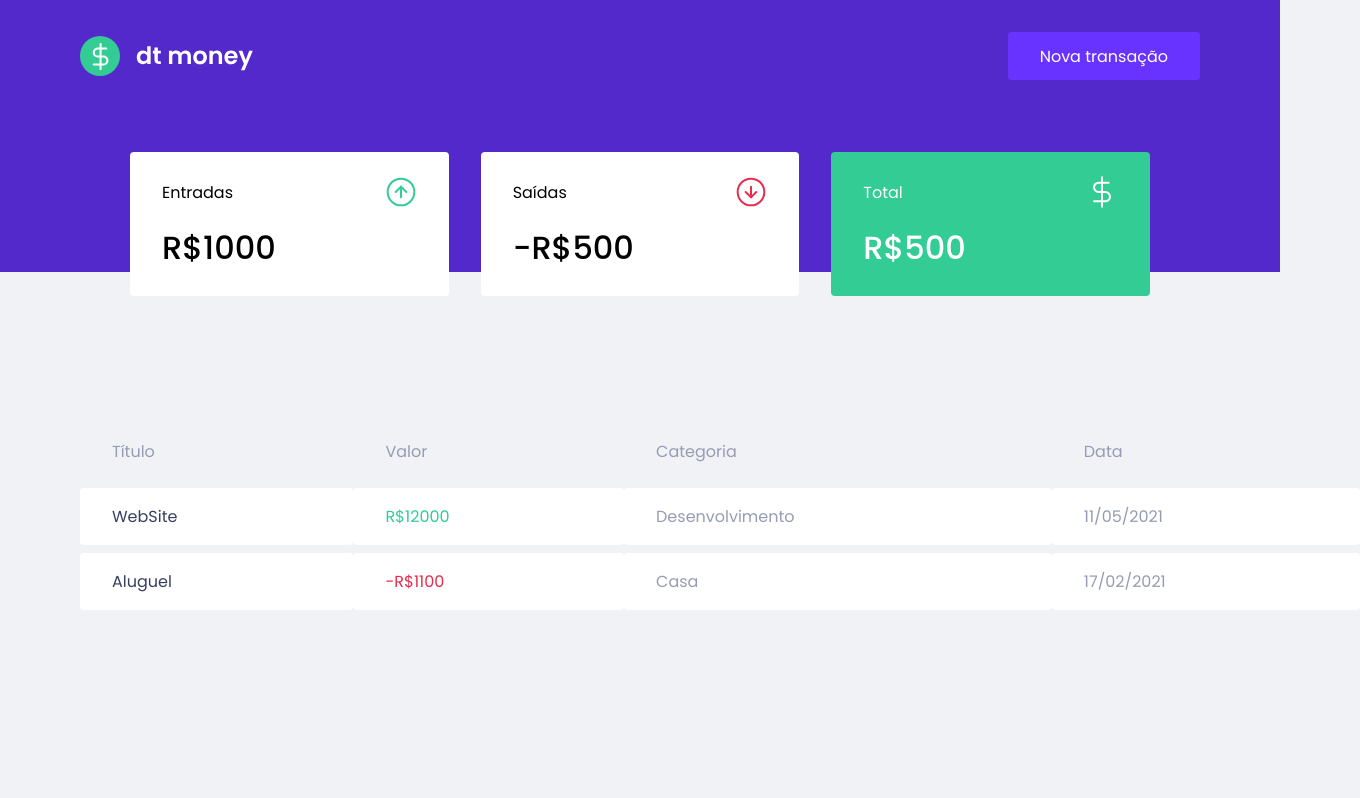
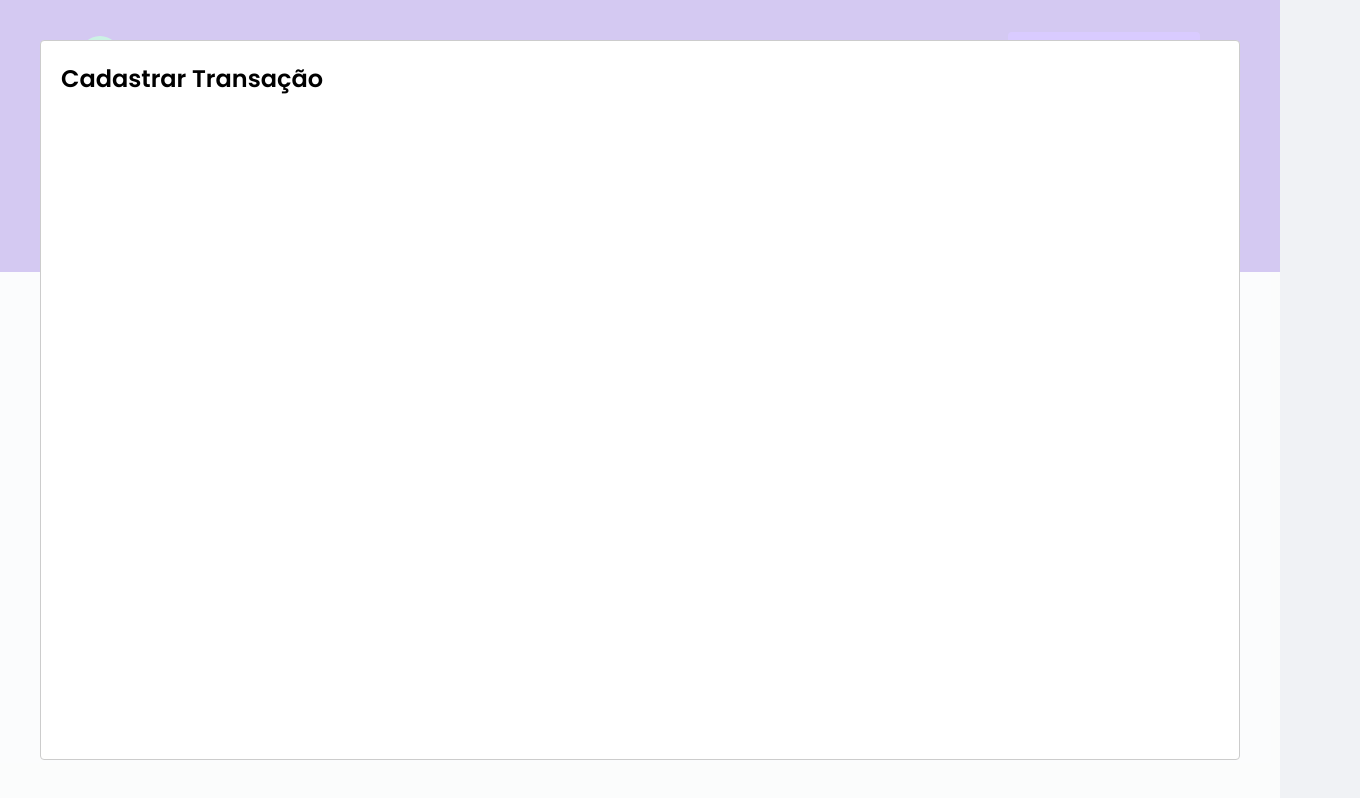
Before and after one commit to RicardinhoFilho/dt-money, a React (Create React App) app: page / in a window 1280 px wide. Both pictures are taken after a click on the button "Nova transação". Shown: the whole page, 1360 px wide, since content can reach past the window. Built offline with nearby package versions, Linux system fonts and the light colour scheme; no server answers; what miragejs would draw is missing.

Commit message:
Add Transactios Modal

```diff
--- a/package.json
+++ b/package.json
@@ -8,6 +8,7 @@
     "miragejs": "^0.1.41",
     "react": "^17.0.2",
     "react-dom": "^17.0.2",
+    "react-modal": "^3.13.1",
     "react-scripts": "4.0.3",
     "styled-components": "^5.3.0",
     "web-vitals": "^1.0.1"
@@ -20,6 +21,7 @@
     "@types/node": "^12.0.0",
     "@types/react": "^17.0.0",
     "@types/react-dom": "^17.0.0",
+    "@types/react-modal": "^3.12.0",
     "typescript": "^4.1.2"
   },
   "scripts": {
--- a/src/App.tsx
+++ b/src/App.tsx
@@ -1,14 +1,30 @@
-import React from 'react';
+import React, { useState } from 'react';
+import Modal from 'react-modal';
 import { Dashboard } from './Components/Dashboard';
 import { Header } from './Components/Header';
 import { TransactionsTable } from './Components/TransacionTable';
 import { GlobalStyle } from './styles/global';
 export function App() {
+
+  const [isNewTransactionModalOpen, setIsNewTransactionModalOpen] = useState(false);
+
+  function handleOpenNewTransactionModal(){
+    setIsNewTransactionModalOpen(true);
+  }
+
+  function handleCloseNewTransactionModal(){
+    setIsNewTransactionModalOpen(false);
+  }
+
+
   return (
     <>
-    <Header/>
+    <Header  onOpenNewTransactionModal={handleOpenNewTransactionModal}/>
     <Dashboard/>
-    <TransactionsTable/>
+
+    <Modal isOpen={isNewTransactionModalOpen} onRequestClose={handleCloseNewTransactionModal}>
+      <h2>Cadastrar Transação</h2>
+    </Modal>
      <GlobalStyle/>
     </>
   );
--- a/src/Components/Dashboard/index.tsx
+++ b/src/Components/Dashboard/index.tsx
@@ -1,9 +1,12 @@
 import{Container} from "./styles"
 import {Summary} from "../Summary"
+import React from "react";
+import { TransactionsTable } from "../TransacionTable";
 export function Dashboard(){
     return (
         <Container>
             <Summary/>
+            <TransactionsTable/>
         </Container>
     );
 }
--- a/src/Components/Header/index.tsx
+++ b/src/Components/Header/index.tsx
@@ -1,13 +1,24 @@
-import React from "react";
+import React, { useState } from "react";
+import Modal from "react-modal"
 import logoImg from "../../assets/logo.svg";
 import { Container, Content } from "./styles";
 
-export function Header() {
+interface HeaderProps{
+  onOpenNewTransactionModal:()=>void;
+}
+
+export function Header({onOpenNewTransactionModal}:HeaderProps) {
+
+
   return (
     <Container>
         <Content>
       <img src={logoImg} alt="dt money" />
-      <button type="button">Nova transação</button>
+      <button type="button" onClick={onOpenNewTransactionModal}>Nova transação</button>
+
+
+
+
     </Content>
     </Container>
   );
```
Also changed, not shown: 1 other file (tests, documents, lock files or other folders).
